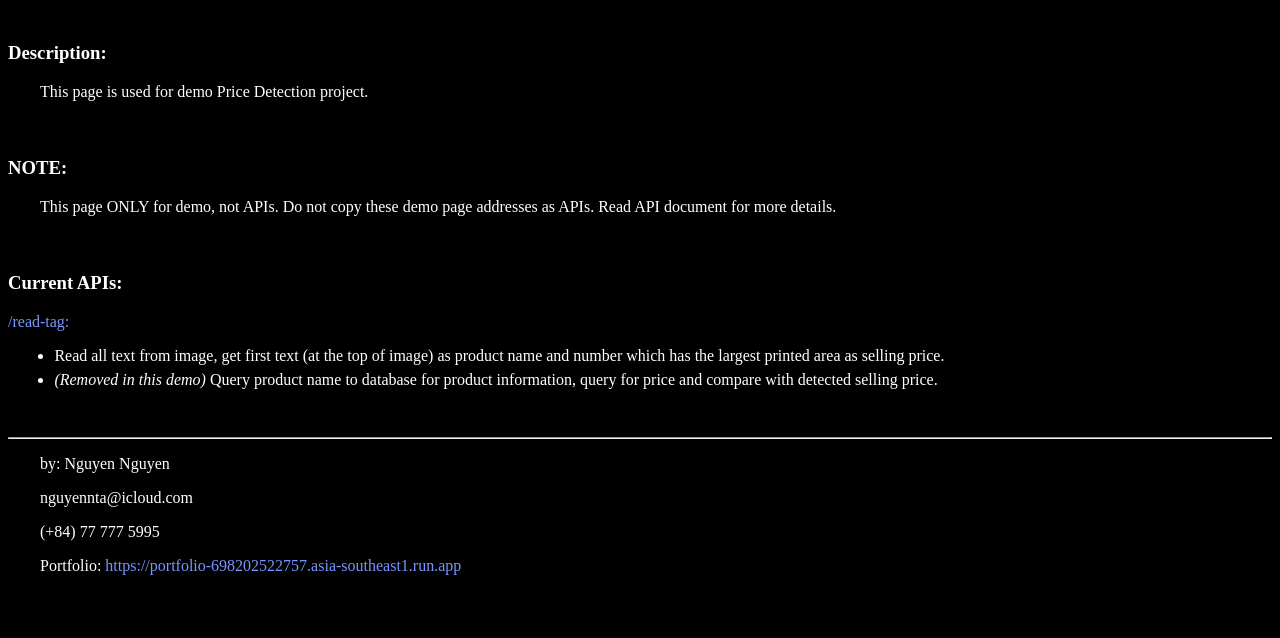
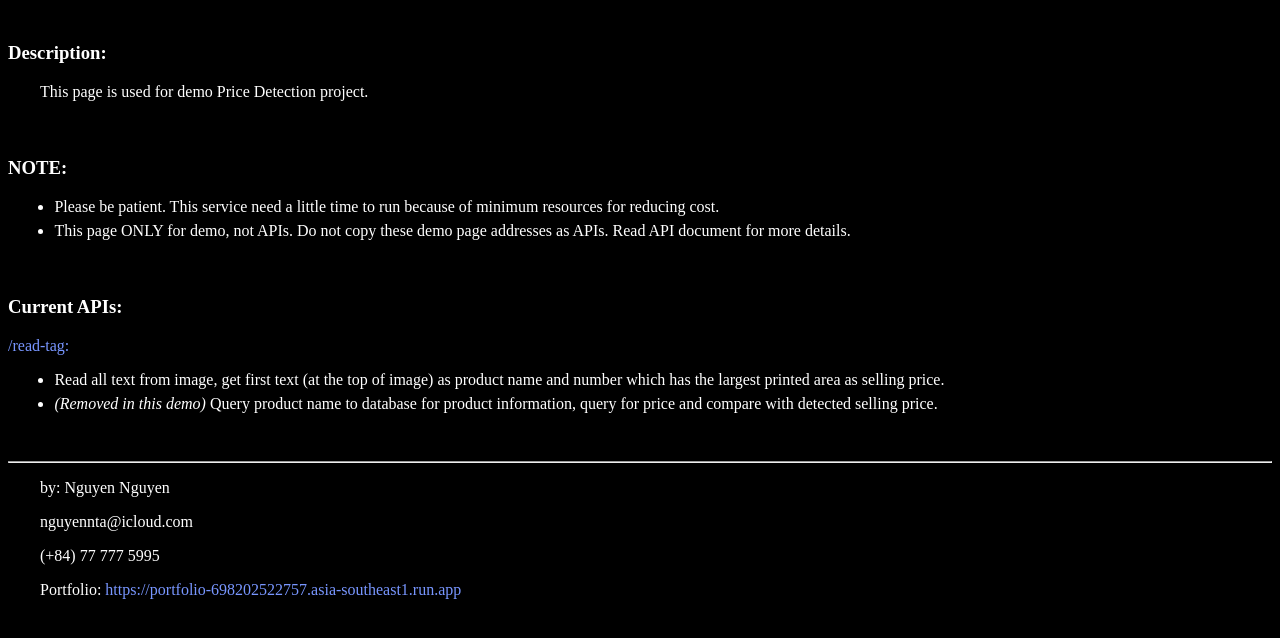
Before and after one commit to nguyennguyen0110/demo-price-detection, a Flask app: page / in a window 1280 px wide. Shown: the part 144-782 px from the top of the page. Run offline with Flask 2, Linux system fonts and the light colour scheme.

Commit message:
Add/remove some minor info

```diff
--- a/app.py
+++ b/app.py
@@ -66,6 +66,3 @@ def demo_read_tag():
 
 if __name__ == '__main__':
     app.run()
-
-# docker build -t demo_pd:v0.0.1 .
-# docker run -p 8000:8080 demo_pd:v0.0.1
--- a/templates/index.html
+++ b/templates/index.html
@@ -25,10 +25,16 @@
     <h3>Description:</h3>
     <p>This page is used for demo Price Detection project.</p>
     <h3>NOTE:</h3>
-    <p>
-        This page ONLY for demo, not APIs. Do not copy these demo page addresses as
-        APIs. Read API document for more details.
-    </p>
+    <ul>
+        <li>
+            Please be patient. This service need a little time to run because of
+            minimum resources for reducing cost.
+        </li>
+        <li>
+            This page ONLY for demo, not APIs. Do not copy these demo page addresses as
+            APIs. Read API document for more details.
+        </li>
+    </ul>
     <h3>Current APIs:</h3>
     <a href="/demo-read-tag">/read-tag:</a>
     <ul>
--- a/templates/read_tag.html
+++ b/templates/read_tag.html
@@ -201,7 +201,10 @@
     </table>
     {% endif %}
     <h3>Raw JSON: </h3>
-    <p>NOTE: Only show the 'data' filed of response.</p>
+    <p>
+        The API return: {"code": int - code number, "message": string - the message,
+        "data": the result}. Here only show the "data" filed of response.
+    </p>
     <div class="read_tag_json">
         <pre>{{raw_out}}</pre>
     </div>
```
Also changed, not shown: README.md, 3 other files.
